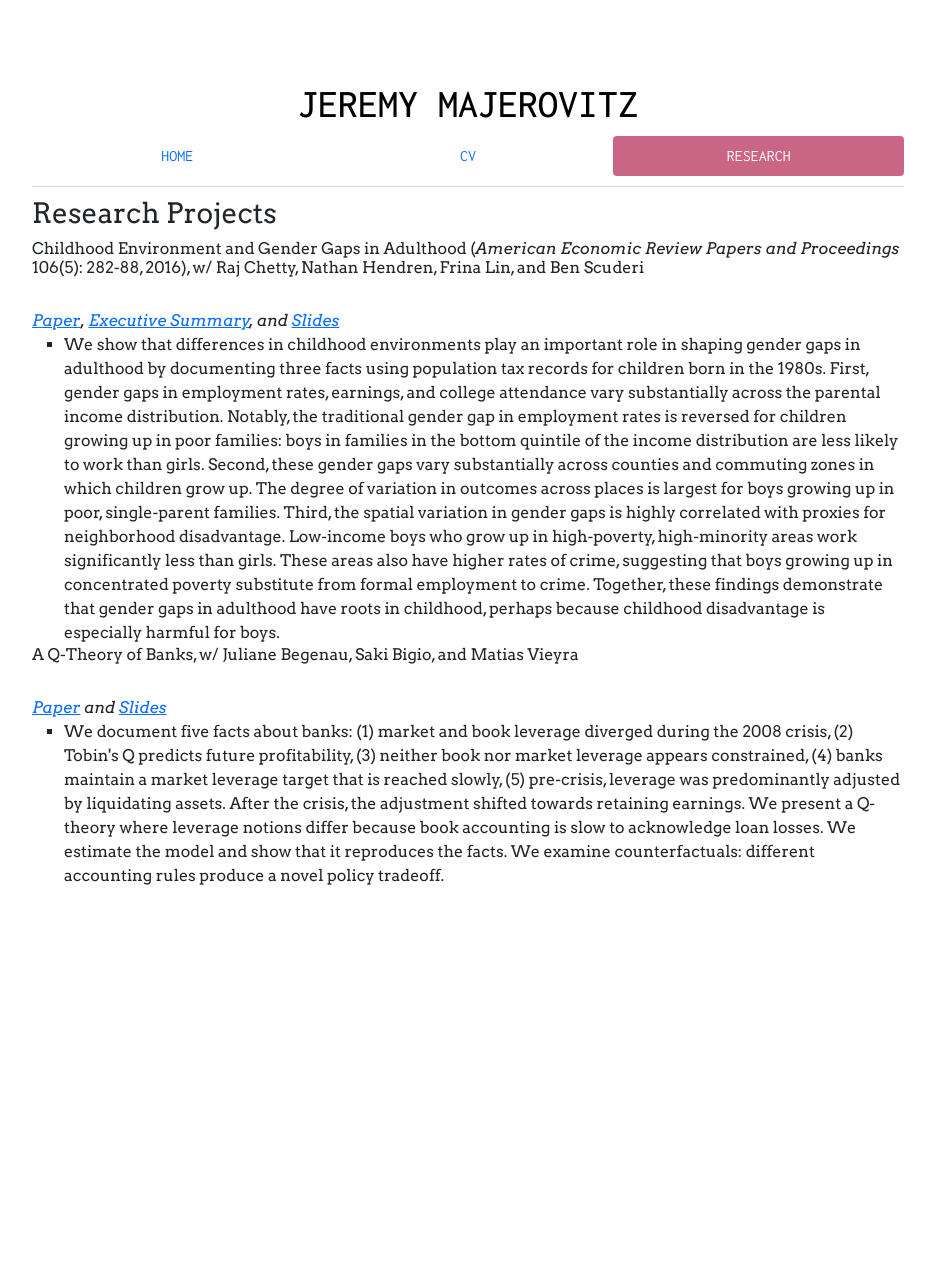
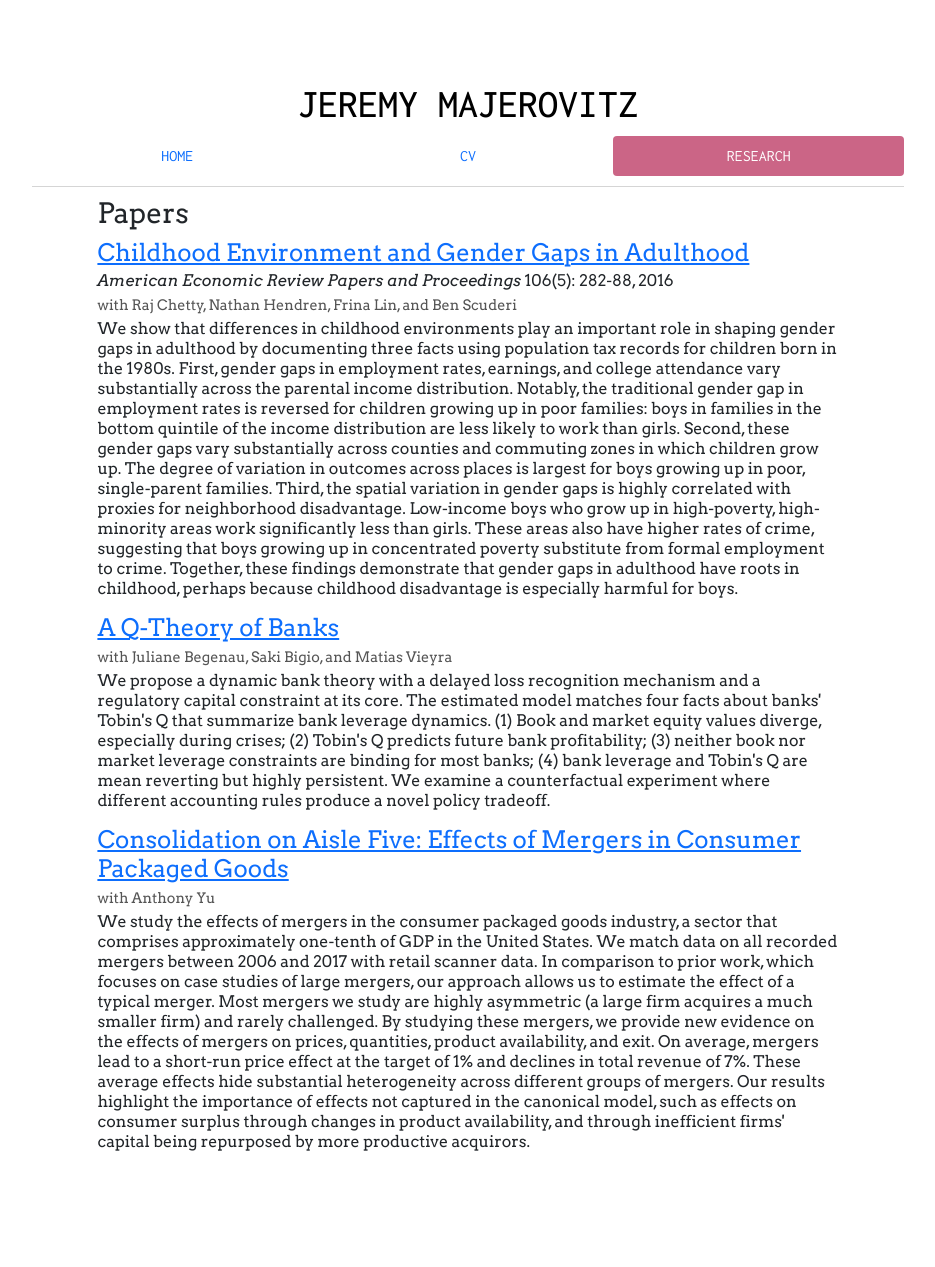
Before and after one commit to jmajic/jmajic.github.io, a Jekyll site: the page built from research/index.html, in a window 1280 px wide. Shown: the whole page, without its empty margins (172-1107 px from the left). Built offline with Jekyll 4.4.1, drawn with Linux system fonts in a browser that asks for light colours; before the commit the page ends 988 px from its top, so only the background shows below that.

Commit message:
Update papers and use classes from Stepner

```diff
--- a/research/index.html
+++ b/research/index.html
@@ -6,24 +6,32 @@ cv: passive
 research: active
 ---
 
-	<div class="cv">
-		<h3>Research Projects</h3>
+<div class="info">
+<h3>Papers</h3>
 
-			<p>
-				<h6>Childhood Environment and Gender Gaps in Adulthood (<em>American Economic Review Papers and Proceedings</em> 106(5): 282-88, 2016), w/ Raj Chetty, Nathan Hendren, Frina Lin, and Ben Scuderi</h6>
-				<br><em><a href="http://equality-of-opportunity.org/images/gender_paper.pdf">Paper</a>, <a href="http://www.rajchetty.com/chettyfiles/gender_exec_summary.pdf">Executive Summary</a>, and <a href="http://www.rajchetty.com/chettyfiles/gender_slides.pdf">Slides</a></em>
-			</p>
-			<ul>
-				<li> We show that differences in childhood environments play an important role in shaping gender gaps in adulthood by documenting three facts using population tax records for children born in the 1980s. First, gender gaps in employment rates, earnings, and college attendance vary substantially across the parental income distribution. Notably, the traditional gender gap in employment rates is reversed for children growing up in poor families: boys in families in the bottom quintile of the income distribution are less likely to work than girls. Second, these gender gaps vary substantially across counties and commuting zones in which children grow up. The degree of variation in outcomes across places is largest for boys growing up in poor, single-parent families. Third, the spatial variation in gender gaps is highly correlated with proxies for neighborhood disadvantage. Low-income boys who grow up in high-poverty, high-minority areas work significantly less than girls. These areas also have higher rates of crime, suggesting that boys growing up in concentrated poverty substitute from formal employment to crime. Together, these findings demonstrate that gender gaps in adulthood have roots in childhood, perhaps because childhood disadvantage is especially harmful for boys.
-			</ul>
-
-			<p>
-				<h6>A Q-Theory of Banks, w/ Juliane Begenau, Saki Bigio, and Matias Vieyra</h6>
-				<br><em><a href="https://www.nber.org/papers/w27935">Paper</a> and <a href="/research/SITE_BBM_2018.pdf">Slides</a></em>
-			</p>
-			<ul>
-				<li> We document five facts about banks: (1) market and book leverage diverged during the 2008 crisis, (2) Tobin's Q predicts future profitability, (3) neither book nor market leverage appears constrained, (4) banks maintain a market leverage target that is reached slowly, (5) pre-crisis, leverage was predominantly adjusted by liquidating assets. After the crisis, the adjustment shifted towards retaining earnings. We present a Q-theory where leverage notions differ because book accounting is slow to acknowledge loan losses. We estimate the model and show that it reproduces the facts. We examine counterfactuals: different accounting rules produce a novel policy tradeoff.</li>
-			</ul>
+<div class="researchpaper">
+<h4><a href="http://equality-of-opportunity.org/images/gender_paper.pdf">Childhood Environment and Gender Gaps in Adulthood</a></h4>
+<p><em>American Economic Review Papers and Proceedings</em> 106(5): 282-88, 2016</p>
+<p><span class="coauthor">with Raj Chetty, Nathan Hendren, Frina Lin, and Ben Scuderi</span></p>
+<abstract>
+We show that differences in childhood environments play an important role in shaping gender gaps in adulthood by documenting three facts using population tax records for children born in the 1980s. First, gender gaps in employment rates, earnings, and college attendance vary substantially across the parental income distribution. Notably, the traditional gender gap in employment rates is reversed for children growing up in poor families: boys in families in the bottom quintile of the income distribution are less likely to work than girls. Second, these gender gaps vary substantially across counties and commuting zones in which children grow up. The degree of variation in outcomes across places is largest for boys growing up in poor, single-parent families. Third, the spatial variation in gender gaps is highly correlated with proxies for neighborhood disadvantage. Low-income boys who grow up in high-poverty, high-minority areas work significantly less than girls. These areas also have higher rates of crime, suggesting that boys growing up in concentrated poverty substitute from formal employment to crime. Together, these findings demonstrate that gender gaps in adulthood have roots in childhood, perhaps because childhood disadvantage is especially harmful for boys.
+</abstract>
+</div>
 
 
-	</div>
+<div class="researchpaper">
+<h4><a href="https://www.nber.org/papers/w27935">A Q-Theory of Banks</a></h4>
+<p><span class="coauthor">with Juliane Begenau, Saki Bigio, and Matias Vieyra</span></p>
+<abstract>
+We propose a dynamic bank theory with a delayed loss recognition mechanism and a regulatory capital constraint at its core. The estimated model matches four facts about banks' Tobin's Q that summarize bank leverage dynamics. (1) Book and market equity values diverge, especially during crises; (2) Tobin's Q predicts future bank profitability; (3) neither book nor market leverage constraints are binding for most banks; (4) bank leverage and Tobin's Q are mean reverting but highly persistent. We examine a counterfactual experiment where different accounting rules produce a novel policy tradeoff.
+</abstract>
+</div>
+
+<div class="researchpaper">
+<h4><a href="https://papers.ssrn.com/sol3/papers.cfm?abstract_id=3942967">Consolidation on Aisle Five: Effects of Mergers in Consumer Packaged Goods
+</a></h4>
+<p><span class="coauthor">with Anthony Yu</span></p>
+<abstract>
+We study the effects of mergers in the consumer packaged goods industry, a sector that comprises approximately one-tenth of GDP in the United States. We match data on all recorded mergers between 2006 and 2017 with retail scanner data. In comparison to prior work, which focuses on case studies of large mergers, our approach allows us to estimate the effect of a typical merger. Most mergers we study are highly asymmetric (a large firm acquires a much smaller firm) and rarely challenged. By studying these mergers, we provide new evidence on the effects of mergers on prices, quantities, product availability, and exit. On average, mergers lead to a short-run price effect at the target of 1% and declines in total revenue of 7%. These average effects hide substantial heterogeneity across different groups of mergers. Our results highlight the importance of effects not captured in the canonical model, such as effects on consumer surplus through changes in product availability, and through inefficient firms' capital being repurposed by more productive acquirors.
+</abstract>
+</div>
```
